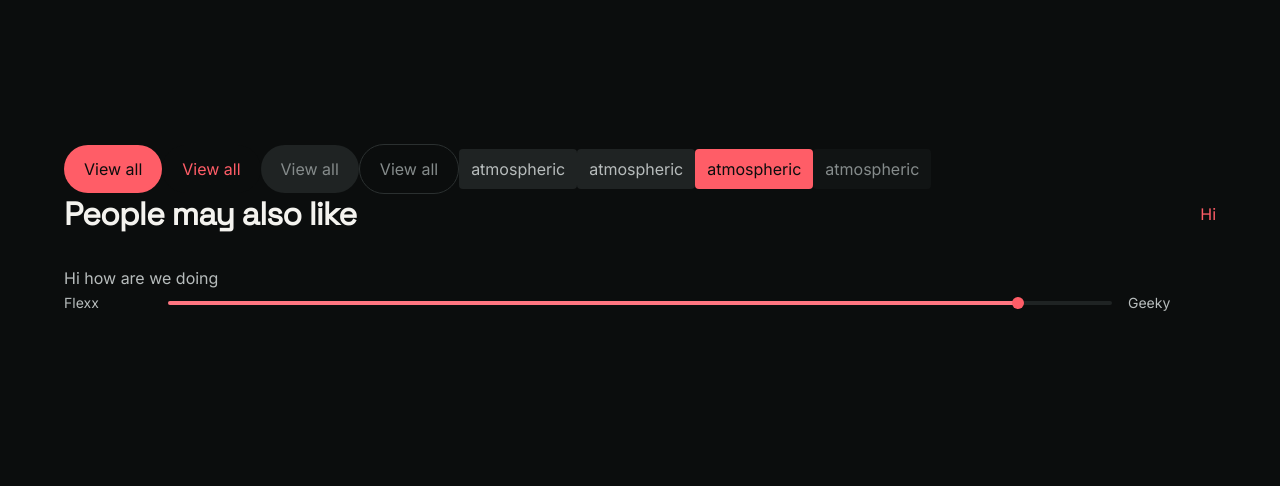
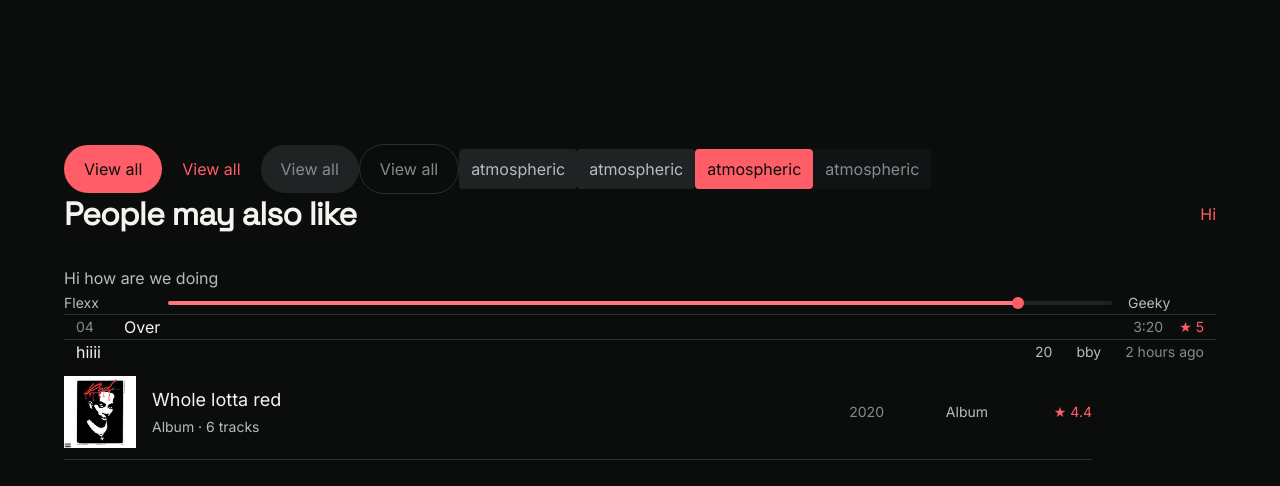
Before and after one commit to holydynamited/tunecursion, a React (Vite) app in the folder client/: page / in a window 1280 px wide. Shown: the top 486 px of the page. Built offline with nearby package versions, Linux system fonts and the light colour scheme.

Commit message:
feat: add reusable components

```diff
--- a/client/src/app/App.tsx
+++ b/client/src/app/App.tsx
@@ -2,6 +2,12 @@ import Button from "../shared/ui/Button/Button"
 import Tag from "../shared/ui/Tag/Tag"
 import SectionHeader from "../shared/ui/SectionHeader/SectionHeader"
 import DimensionRow from "../shared/ui/DimensionRow/DimensionRow"
+import TrackRow from "../shared/ui/TrackRow/TrackRow"
+import DiscussionRow from "../shared/ui/DiscussionRow/DiscussionRow"
+import ReleaseRow from "../shared/ui/ReleaseRow/ReleaseRow"
+
+
+import wlr from '../assets/wlr.jpg'
 
 
 function App() {
@@ -50,6 +56,12 @@ function App() {
 
       <DimensionRow rightLabel="Geeky" leftLabel="Flexx" value={90}/>
 
+      <TrackRow number={4} title="Over" duration="3:20" rating={5}/>
+
+      <DiscussionRow theme="hiiii" replies={20} author="bby" createdAt="2 hours ago"/>
+
+      <ReleaseRow type="album" name="Whole lotta red" trackCount={6} releaseYear={2020} rating={4.4} imageStr={wlr}/>
+
 
     </div>
 
--- /dev/null
+++ b/client/src/shared/ui/DiscussionRow/DiscussionRow.tsx
@@ -0,0 +1,32 @@
+
+type Props={
+    theme:string;
+    replies:number;
+    author:string;
+    createdAt:string;
+}
+
+
+export default function DiscussionRow({theme, replies, author, createdAt}:Props){
+
+    return(
+
+<div className="inline-flex h-full w-full items-center gap-tc-24 border-t border-border px-tc-12">
+  <div className="flex-1 font-body text-tc-16 font-normal leading-tc-24 text-text-primary">
+    {theme}
+  </div>
+
+  <div className="font-body text-tc-14 font-normal leading-tc-20 text-text-secondary">
+    {replies}
+  </div>
+
+  <div className="font-body text-tc-14 font-normal leading-tc-20 text-text-secondary">
+    {author}
+  </div>
+
+  <div className="font-body text-tc-14 font-normal leading-tc-20 text-text-muted">
+    {createdAt}
+  </div>
+</div>
+    )
+}
--- /dev/null
+++ b/client/src/shared/ui/ReleaseRow/ReleaseRow.tsx
@@ -0,0 +1,104 @@
+
+type ReleaseType = | "album"| "ep"| "mixtape"| "single" | "compilation"| "live"
+
+type Props ={
+
+    type:ReleaseType;
+    name:string;
+    trackCount:number;
+    releaseYear:number;
+    rating:number;
+    imageStr:string
+
+
+
+}
+
+
+const ReleaseVariant:Record<ReleaseType, string> ={
+    album:"Album",
+    ep:"EP",
+    mixtape:"Mixtape",
+    single:"Single",
+    compilation:"Compilation",
+    live:"Live"
+}
+
+
+export default function ReleaseRow({type, name, trackCount, releaseYear, rating, imageStr}:Props){
+
+    return(
+        <div className="inline-flex h-full w-full items-start gap-tc-48 overflow-hidden">
+
+  <div className="
+    flex h-[96px] w-[1028px]
+    items-center gap-tc-16
+    border-b border-border
+    py-tc-12
+  ">
+
+    <div className="h-[72px] w-[72px] bg-muted" >
+        <img className='w-full h-full cover' src={imageStr} alt="" />
+    </div>
+
+
+
+    <div className="
+      inline-flex flex-1
+      flex-col items-start
+      gap-tc-4 overflow-hidden
+    ">
+      <div className="
+        font-body
+        text-tc-18 font-normal
+        leading-tc-28
+        text-text-primary
+      ">
+       {name}
+      </div>
+
+      <div className="
+        font-body
+        text-tc-14 font-normal
+        leading-tc-20
+        text-text-secondary
+      ">
+        {ReleaseVariant[type]} · {trackCount} {trackCount>1?"tracks":"track"}
+      </div>
+    </div>
+
+    <div className="
+      w-[72px] text-right
+      font-body
+      text-tc-14 font-normal
+      leading-tc-20
+      text-text-muted
+    ">
+      {releaseYear}
+    </div>
+
+    <div className="
+      w-[88px] text-right
+      font-body
+      text-tc-14 font-normal
+      leading-tc-20
+      text-text-secondary
+    ">
+      {ReleaseVariant[type]}
+    </div>
+
+    <div className="
+      w-[88px] text-right
+      font-body
+      text-tc-14 font-normal
+      leading-tc-20
+      text-accent
+    ">
+      ★ {rating}
+    </div>
+
+  </div>
+
+</div>
+    )
+}
--- /dev/null
+++ b/client/src/shared/ui/TrackRow/TrackRow.tsx
@@ -0,0 +1,31 @@
+
+type Props = {
+   number: number
+  title: string
+  duration: string
+  rating: number
+}
+
+
+export default function TrackRow({number, title, duration, rating}:Props){
+return(
+<div className="inline-flex h-full w-full items-center gap-tc-16 border-t border-border px-tc-12">
+  <div className="w-[32px] font-body text-tc-14 font-normal leading-tc-20 text-text-muted">
+    {String(number).padStart(2, "0")}
+  </div>
+
+  <div className="flex-1 font-body text-tc-16 font-normal leading-tc-24 text-text-primary">
+    {title}
+  </div>
+
+  <div className="font-body text-tc-14 font-normal leading-tc-20 text-text-muted">
+    {duration}
+  </div>
+
+  <div className="font-body text-tc-14 font-medium leading-tc-20 text-accent">
+    ★ {rating}
+  </div>
+</div>
+
+)
+}
```
Also changed, not shown: client/src/assets/wlr.jpg (added), client/src/shared/ui/SectionHeader/SectionHeader.tsx (line endings or trailing spaces).
